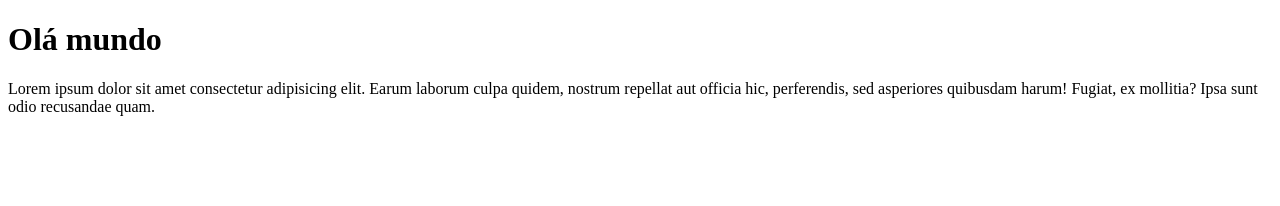
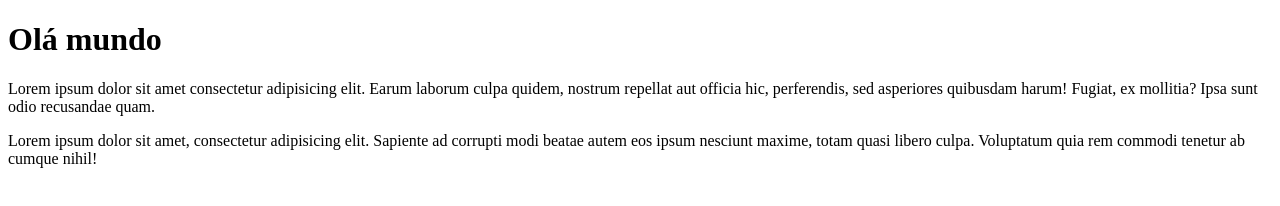
Before and after one commit to RafaelSantos1234/Ola-Mundo, a plain HTML site: page site-exemplo/index.html in a window 1280 px wide. Drawn offline with Linux system fonts and the light colour scheme.

Commit message:
adicionei um paragrafo

```diff
--- a/site-exemplo/index.html
+++ b/site-exemplo/index.html
@@ -8,5 +8,6 @@
 <body>
     <h1>Olá mundo</h1>
     <p>Lorem ipsum dolor sit amet consectetur adipisicing elit. Earum laborum culpa quidem, nostrum repellat aut officia hic, perferendis, sed asperiores quibusdam harum! Fugiat, ex mollitia? Ipsa sunt odio recusandae quam.</p>
+    <p>Lorem ipsum dolor sit amet, consectetur adipisicing elit. Sapiente ad corrupti modi beatae autem eos ipsum nesciunt maxime, totam quasi libero culpa. Voluptatum quia rem commodi tenetur ab cumque nihil!</p>
 </body>
 </html>
```
